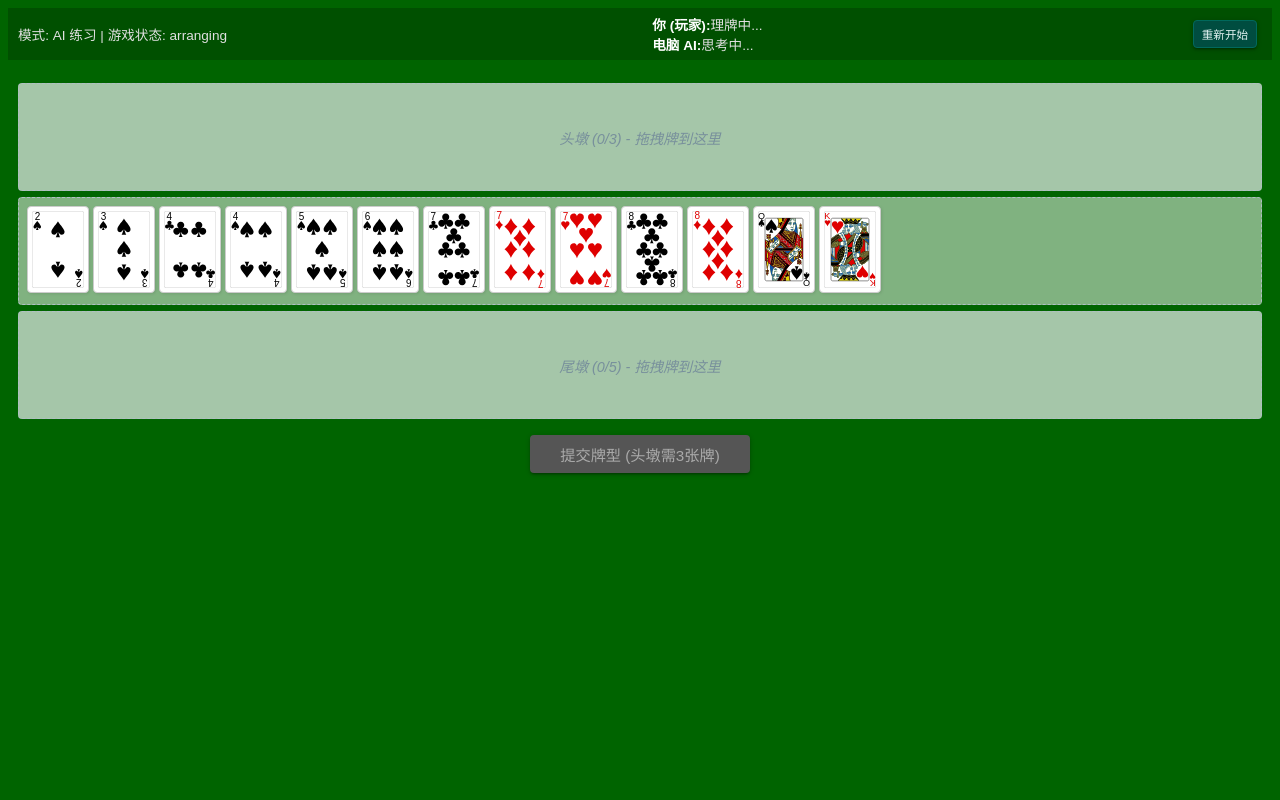
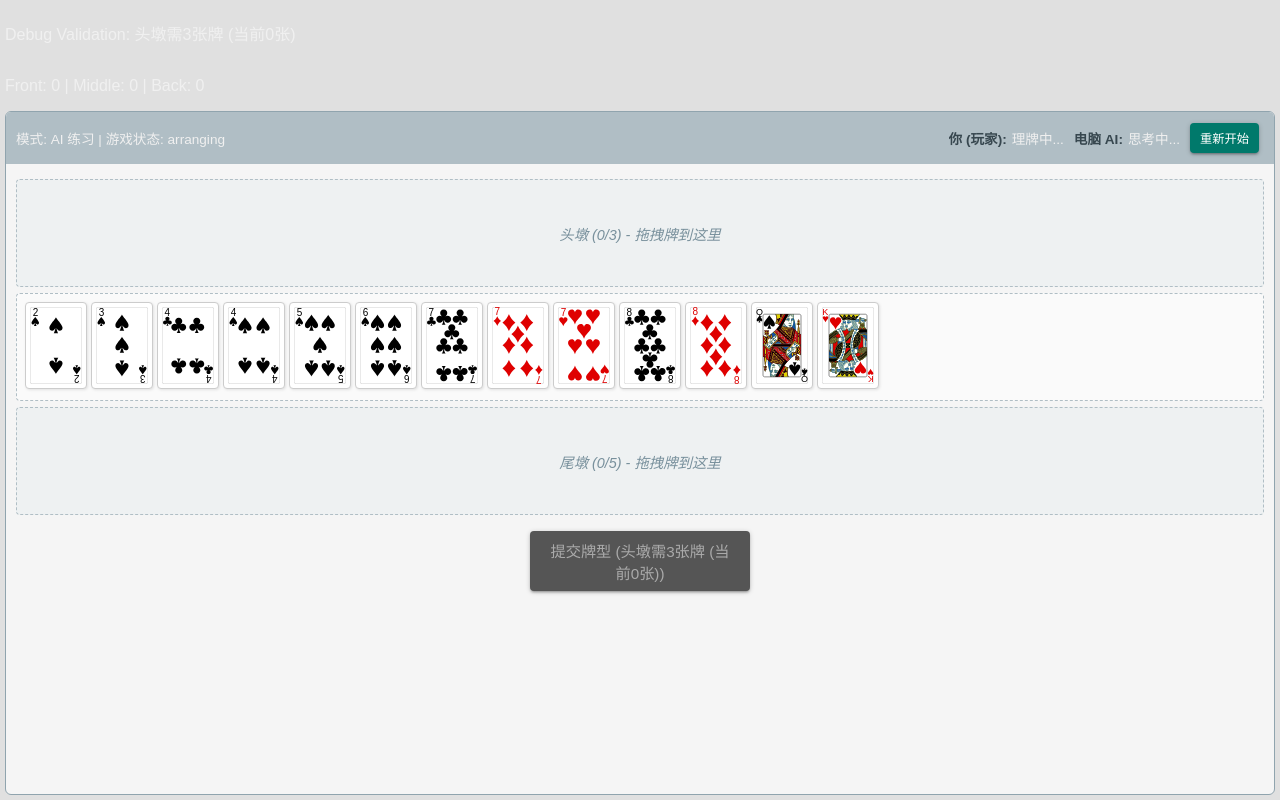
Before and after one commit to wen952555/sss, a Vue app in the folder frontend/: page / in a window 1280 px wide. Both pictures are taken after a click on the button "开始牌局". Built offline with nearby package versions, Linux system fonts and the light colour scheme.

Commit message:
Update App.vue

```diff
--- a/frontend/src/App.vue
+++ b/frontend/src/App.vue
@@ -2,6 +2,13 @@
   <!-- Template is identical to the last working version -->
   <div id="app-container" class="app-flex-container">
     <div v-if="generalError" class="error global-error">{{ generalError }}</div>
+    <p v-if="currentLocalGameState === 'arranging'">Debug Validation: {{ validationMessage }}</p>
+    <p v-if="currentLocalGameState === 'arranging'">
+        Front: {{ playerArrangedHand.front.length }} |
+        Middle: {{ playerArrangedHand.middle.length }} |
+        Back: {{ playerArrangedHand.back.length }}
+    </p>
+
 
     <div class="game-area app-flex-grow">
       <div class="top-info-bar">
@@ -59,8 +66,7 @@
 </template>
 
 <script setup>
-// Script is identical to the last working version
-import { ref, computed, reactive, onMounted } from 'vue';
+import { ref, computed, reactive, onMounted, watch } from 'vue'; // Added watch for debugging
 import GameBoardComponent from './components/GameBoard.vue';
 import Deck from './game_logic_local/Deck';
 import { Card } from './game_logic_local/Card';
@@ -82,27 +88,53 @@ const isDynamicMiddleDunActive = computed(() => {
   return playerArrangedHand.front.length === 3 && playerArrangedHand.back.length === 5;
 });
 
+// Watch for debugging purposes
+watch(playerArrangedHand, (newVal) => {
+  console.log('playerArrangedHand changed:',
+    `F:${newVal.front.length}`,
+    `M:${newVal.middle.length}`,
+    `B:${newVal.back.length}`
+  );
+}, { deep: true });
+
+
 const validationMessage = computed(() => {
-  if (playerArrangedHand.front.length !== 3) return "头墩需3张牌";
-  if (playerArrangedHand.middle.length !== 5) return "中墩需5张牌";
-  if (playerArrangedHand.back.length !== 5) return "尾墩需5张牌";
-  const allPlayerCardsInDuns = new Set([
-      ...playerArrangedHand.front.map(c => c.id),
-      ...playerArrangedHand.middle.map(c => c.id),
-      ...playerArrangedHand.back.map(c => c.id)
-  ]);
-  if (allPlayerCardsInDuns.size !== 13) return "牌未分配完整或有重复";
+  const frontCount = playerArrangedHand.front.length;
+  const middleCount = playerArrangedHand.middle.length;
+  const backCount = playerArrangedHand.back.length;
+
+  if (frontCount !== 3) return `头墩需3张牌 (当前${frontCount}张)`;
+  // 对于中墩和尾墩，只有在头墩满了之后，它们的数量才严格要求是5
+  // 但在提交时，它们必须是5
+  if (middleCount !== 5) return `中墩需5张牌 (当前${middleCount}张)`;
+  if (backCount !== 5) return `尾墩需5张牌 (当前${backCount}张)`;
+
+  const allCardsInDunsSet = new Set();
+  [...playerArrangedHand.front, ...playerArrangedHand.middle, ...playerArrangedHand.back].forEach(card => {
+      if (card && card.id) allCardsInDunsSet.add(card.id);
+  });
+
+  if (allCardsInDunsSet.size !== 13) {
+    return `牌数分配错误 (总${allCardsInDunsSet.size}张不等于13)`;
+  }
+
+  // 验证所有墩牌是否都来自初始手牌
   for (const dun of [playerArrangedHand.front, playerArrangedHand.middle, playerArrangedHand.back]) {
       for (const card of dun) {
-          if (!playerHandInitial.value.find(initialCard => initialCard.id === card.id)) {
-              return "墩内包含无效的牌";
+          if (!card || !playerHandInitial.value.find(initialCard => initialCard.id === card.id)) {
+              return `墩内包含无效的牌或非初始手牌 (${card ? card.id : 'undefined card'})`;
           }
       }
   }
+  // TODO: 在这里添加墩序比较的验证 (头墩牌力 <= 中墩牌力 <= 尾墩牌力)
+  // if (!isValidDunOrder(playerArrangedHand.front, playerArrangedHand.middle, playerArrangedHand.back)) {
+  //   return "墩序错误！";
+  // }
+
   return "可以提交";
 });
 
-const showdownResultsForBoard = computed(() => {
+const showdownResultsForBoard = computed(() => { /* ... (不变) ... */
     if (!showdownResults.value) return null;
     const results = {};
     if (showdownResults.value.player) {
@@ -123,7 +155,8 @@ const showdownResultsForBoard = computed(() => {
     return results;
 });
 
-function startNewAIGame() {
+
+function startNewAIGame() { /* ... (不变) ... */
   isDealing.value = true;
   generalError.value = '';
   currentLocalGameState.value = 'dealing';
@@ -145,33 +178,38 @@ function startNewAIGame() {
   }, 500);
 }
 
-function rankCard(card) {
+function rankCard(card) { /* ... (不变) ... */
     const valueOrder = ['2','3','4','5','6','7','8','9','10','jack','queen','king','ace'];
     const suitOrder = ['clubs', 'diamonds', 'hearts', 'spades'];
+    if (!card || typeof card.value === 'undefined' || typeof card.suit === 'undefined') return -1; // Handle undefined card
     return valueOrder.indexOf(card.value) * 4 + suitOrder.indexOf(card.suit);
 }
 
-function handleDragStartLogic(payload) {
+
+function handleDragStartLogic(payload) { /* ... (不变) ... */
   activeDraggedCardInfo = { card: payload.card, fromSegment: payload.fromSegment };
 }
 
-function handleDesktopDropLogic(payload) {
-  if (!activeDraggedCardInfo || activeDraggedCardInfo.card.id !== payload.card.id) {
-      activeDraggedCardInfo = null; return;
-  }
+function handleDesktopDropLogic(payload) { /* ... (不变) ... */
+  if (!activeDraggedCardInfo) { return; } // Ensure activeDraggedCardInfo is set
+  // desktop drop payload.card is the dragged card from dataTransfer
+  // activeDraggedCardInfo.card is the card instance from our state
+  // It's better to use activeDraggedCardInfo.card for consistency
+  const cardToMove = activeDraggedCardInfo.card;
   const fromSegmentName = activeDraggedCardInfo.fromSegment;
   const toSegmentName = payload.toSegment;
+
   if (!toSegmentName || fromSegmentName === toSegmentName) {
-    activeDraggedCardInfo = null; return;
+    activeDraggedCardInfo = null;
+    return;
   }
-  performCardMove(activeDraggedCardInfo.card, fromSegmentName, toSegmentName);
+  performCardMove(cardToMove, fromSegmentName, toSegmentName);
   activeDraggedCardInfo = null;
 }
 
-function handleTouchDragEndLogic(payload) {
+function handleTouchDragEndLogic(payload) { /* ... (不变) ... */
     if (!activeDraggedCardInfo || !payload || activeDraggedCardInfo.card.id !== payload.card.id) {
-        activeDraggedCardInfo = null;
-        return;
+        activeDraggedCardInfo = null; return;
     }
     const toSegmentName = payload.targetSegment;
     const fromSegmentName = activeDraggedCardInfo.fromSegment;
@@ -181,30 +219,35 @@ function handleTouchDragEndLogic(payload) {
     activeDraggedCardInfo = null;
 }
 
-function handleDragOverSegmentLogic(segmentName) {
-    // For visual feedback
-}
+function handleDragOverSegmentLogic(segmentName) { /* ... (不变) ... */ }
 
 function performCardMove(cardToMove, fromSegmentName, toSegmentName) {
   if (!cardToMove || typeof cardToMove.id === 'undefined') {
+    console.error("PerformCardMove: Invalid card object:", cardToMove);
     return;
   }
+
+  // 1. Remove from source
+  let cardWasInSourceArray = false;
   if (fromSegmentName !== 'initial_hand' && playerArrangedHand[fromSegmentName]) {
-    const arr = playerArrangedHand[fromSegmentName];
-    if (Array.isArray(arr)) {
-        const index = arr.findIndex(c => c && c.id === cardToMove.id);
+    const sourceArray = playerArrangedHand[fromSegmentName];
+    if (Array.isArray(sourceArray)) {
+        const index = sourceArray.findIndex(c => c && c.id === cardToMove.id);
         if (index > -1) {
-          arr.splice(index, 1);
+          sourceArray.splice(index, 1);
+          cardWasInSourceArray = true;
         }
     }
   }
+
+  // 2. Add to destination
   const targetSegmentArray = playerArrangedHand[toSegmentName];
   if (targetSegmentArray && Array.isArray(targetSegmentArray)) {
     if (!targetSegmentArray.find(c => c && c.id === cardToMove.id)) {
       targetSegmentArray.push(cardToMove);
       targetSegmentArray.sort((a, b) => rankCard(a) - rankCard(b));
-    } else {
-      if (fromSegmentName !== 'initial_hand' &&
+    } else { // Card already in target, revert removal if applicable
+      if (cardWasInSourceArray && fromSegmentName !== 'initial_hand' &&
           playerArrangedHand[fromSegmentName] &&
           Array.isArray(playerArrangedHand[fromSegmentName]) &&
           !playerArrangedHand[fromSegmentName].find(c => c && c.id === cardToMove.id)) {
@@ -213,9 +256,12 @@ function performCardMove(cardToMove, fromSegmentName, toSegmentName) {
       }
     }
   } else if (toSegmentName === 'initial_hand') {
-    // Card is moved back
-  } else {
-      if (fromSegmentName !== 'initial_hand' && playerArrangedHand[fromSegmentName] &&
+    // Card is moved back to the conceptual "initial area".
+    // If it was removed from a dun, it is now "unassigned" again.
+    // GameBoard's computed property `cardsForMiddleOrInitialArea` will update.
+  } else { // Invalid target
+      if (cardWasInSourceArray && fromSegmentName !== 'initial_hand' &&
+          playerArrangedHand[fromSegmentName] &&
           Array.isArray(playerArrangedHand[fromSegmentName]) &&
           !playerArrangedHand[fromSegmentName].find(c => c && c.id === cardToMove.id) ) {
           playerArrangedHand[fromSegmentName].push(cardToMove);
@@ -223,30 +269,33 @@ function performCardMove(cardToMove, fromSegmentName, toSegmentName) {
       }
   }
 
-  if (playerArrangedHand.front.length === 3 && playerArrangedHand.back.length === 5) {
-      const assignedToFrontIds = new Set(playerArrangedHand.front.filter(c => c).map(c => c.id));
-      const assignedToBackIds = new Set(playerArrangedHand.back.filter(c => c).map(c => c.id));
+  // Auto-fill or clear middle dun logic (CRUCIAL for 3-5-5 interaction)
+  const frontIsFull = playerArrangedHand.front.length === 3;
+  const backIsFull = playerArrangedHand.back.length === 5;
+
+  if (frontIsFull && backIsFull) {
+      const assignedToFrontIds = new Set(playerArrangedHand.front.map(c => c.id));
+      const assignedToBackIds = new Set(playerArrangedHand.back.map(c => c.id));
+
+      // Collect all cards NOT in front or back, these are candidates for middle
       let middleCandidates = playerHandInitial.value.filter(
           c => c && !assignedToFrontIds.has(c.id) && !assignedToBackIds.has(c.id)
       );
-      const currentMiddleCards = playerArrangedHand.middle.filter(
-          c => c && !assignedToFrontIds.has(c.id) && !assignedToBackIds.has(c.id)
-      );
-      const currentMiddleIds = new Set(currentMiddleCards.map(c => c.id));
-      let finalMiddle = [...currentMiddleCards];
-      for (const candidate of middleCandidates) {
-          if (candidate && finalMiddle.length < 5 && !currentMiddleIds.has(candidate.id)) {
-              finalMiddle.push(candidate);
-              currentMiddleIds.add(candidate.id);
-          }
-      }
-      playerArrangedHand.middle = finalMiddle.slice(0,5).sort((a,b) => rankCard(a) - rankCard(b));
+
+      // Ensure middle dun gets exactly 5 of these candidates
+      playerArrangedHand.middle = middleCandidates.slice(0, 5).sort((a, b) => rankCard(a) - rankCard(b));
+  } else {
+      // If front or back is NOT full, middle dun should only contain cards explicitly dragged there.
+      // Any card dragged OUT of middle should be removed.
+      // Any card dragged INTO middle (from initial or other duns) is added (as handled above).
+      // We don't auto-clear it here, as user might be temporarily moving cards.
+      // The validationMessage will catch if middle is not 5 at submission time.
   }
 }
 
 function submitPlayerHand() {
   if (validationMessage.value !== "可以提交") {
-    generalError.value = "牌型不符合要求: " + validationMessage.value;
+    generalError.value = "提交失败: " + validationMessage.value; // More specific error
     return;
   }
   playerIsReady.value = true;
@@ -254,6 +303,8 @@ function submitPlayerHand() {
   aiProcessHand();
   checkForShowdown();
 }
+
+// ... (rest of the script: aiProcessHand, checkForShowdown, getHandType, compareSingleDuns, compareHands, onMounted)
 function aiProcessHand() {
   const handToArrange = [...aiHand.value];
   handToArrange.sort(() => 0.5 - Math.random());
@@ -270,11 +321,15 @@ function checkForShowdown() {
 }
 function getHandType(dun) {
     if (!dun || dun.length === 0) return { type: '乌龙', rank: 0, cards: dun, description: '乌龙' };
+    // This is a placeholder, needs full implementation
     if (dun.length === 3) {
         const values = dun.map(c => c.value);
         if (values[0] === values[1] && values[1] === values[2]) {
-             return { type: '三条', rank: 4, cards: dun, description: `三条-${values[0]}` };
+             return { type: '三条', rank: 4, cards: dun, description: `三条-${values[0]}` }; // Example rank
         }
+    }
+    if (dun.length === 5) {
+        // Add more checks for 5-card hands
     }
     return { type: '乌龙', rank: 0, cards: dun, description: '乌龙' };
 }
@@ -283,8 +338,9 @@ function compareSingleDuns(playerDun, aiDun) {
     const aiType = getHandType(aiDun);
     if (playerType.rank > aiType.rank) return 1;
     if (playerType.rank < aiType.rank) return -1;
-    const playerMaxRank = playerDun.length > 0 ? Math.max(...playerDun.map(c => rankCard(c))) : -1;
-    const aiMaxRank = aiDun.length > 0 ? Math.max(...aiDun.map(c => rankCard(c))) : -1;
+    // Placeholder for tie-breaking logic
+    const playerMaxRank = playerDun.length > 0 ? Math.max(...playerDun.map(c => c ? rankCard(c) : -1).filter(r => r !== -1)) : -1;
+    const aiMaxRank = aiDun.length > 0 ? Math.max(...aiDun.map(c => c ? rankCard(c) : -1).filter(r => r !== -1)) : -1;
     if (playerMaxRank > aiMaxRank) return 1;
     if (playerMaxRank < aiMaxRank) return -1;
     return 0;
@@ -320,42 +376,43 @@ function compareHands(pHand, aHand) {
 onMounted(() => {
   currentLocalGameState.value = 'idle';
 });
+
 </script>
 
 <style scoped>
+/* Styles are identical to the last working version for build */
 .app-flex-container {
   display: flex;
   flex-direction: column;
-  min-height: 100vh; /* 确保占满视口高度 */
-  height: 100%; /* 尝试强制高度，与body, html的100%配合 */
-  /* background-color: #fff; */ /* App 的背景由 main.css 的 body 控制 */
-  padding: 8px; /* 手机上整体边距小一点 */
+  min-height: 100vh;
+  height: 100%;
+  background-color: #e0e0e0;
+  padding: 5px;
   box-sizing: border-box;
-  overflow: hidden; /* 防止 App 级别滚动 */
+  overflow: hidden;
 }
-
 .global-error {
   margin-bottom: 10px;
   flex-shrink: 0;
 }
-
 .game-area {
-  /* border: 1px solid #78909c; */ /* 边框颜色可以淡一些或与背景融合 */
-  background-color: transparent; /* 让 App 的深绿色背景透出来 */
-  /* border-radius: 6px; */ /* 可以不需要圆角，如果希望与App边缘对齐 */
+  border: 1px solid #90a4ae;
+  background-color: #f5f5f5;
+  border-radius: 6px;
   display: flex;
   flex-direction: column;
-  flex-grow: 1; /* 占据父元素（.app-flex-container）的剩余空间 */
-  overflow: hidden; /* 确保 game-area 内部滚动 */
-  padding: 0; /* 移除 game-area 的 padding，让子元素控制 */
+  overflow: hidden;
 }
-
+.app-flex-grow {
+  flex-grow: 1;
+  display: flex;
+  flex-direction: column;
+  min-height: 0;
+}
 .top-info-bar {
-  background-color: rgba(0, 0, 0, 0.2); /* 在深绿色背景上的半透明深色条 */
-  color: #e0e0e0; /* 信息栏文字用浅色 */
+  background-color: #b0bec5;
   padding: 6px 10px;
-  /* border-radius: 4px 4px 0 0; */ /* 如果 game-area 无圆角，这里也不需要 */
-  margin-bottom: 8px; /* 与下方牌桌的间距 */
+  border-radius: 4px 4px 0 0;
   display: flex;
   justify-content: space-between;
   align-items: center;
@@ -364,42 +421,51 @@ onMounted(() => {
   flex-wrap: wrap;
   gap:5px;
 }
+.game-status-mode {
+  margin-right: auto;
+}
+.player-statuses-inline {
+  display: flex;
+  gap: 10px;
+  flex-wrap: nowrap;
+  overflow-x: auto;
+}
+.player-status-item {
+  display: flex;
+  align-items: center;
+  gap: 5px;
+  white-space: nowrap;
+}
 .player-status-item strong {
-  color: #fff; /* 玩家名字用更亮的颜色 */
+  color: #37474f;
 }
 .restart-button-inline {
-  background-color: #004d40 !important; /* 更深的绿色按钮 */
-  border: 1px solid #00695c;
-  color: #e0f2f1 !important;
-  padding: 5px 8px !important; /* 按钮再小一点 */
-  font-size: 0.85em !important;
+  background-color: #00796b !important;
+  padding: 6px 10px !important;
+  font-size: 0.9em !important;
+  white-space: nowrap;
 }
-.restart-button-inline:hover {
-    background-color: #00695c !important;
-}
-
-
 .game-board-main-area {
   margin-top: 0;
-  /* border-radius and border-top related styles can be removed if game-area has no border/radius */
+  border-top-left-radius: 0;
+  border-top-right-radius: 0;
 }
-
 .idle-message, .dealing-message {
     text-align: center;
     padding: 20px;
     font-size: 1.1em;
-    color: #b0bec5; /* 在深绿色背景上，提示文字用浅灰色 */
+    color: #546e7a;
     flex-grow: 1;
     display: flex;
     align-items: center;
     justify-content: center;
 }
-.error { /* 这个是通用的错误提示，颜色也需要调整 */
-    background-color: #ffccbc; /* 浅橙色背景 */
-    color: #bf360c; /* 深橙色文字 */
+.error {
+    background-color: #ffcdd2;
+    color: #c62828;
     padding: 10px;
     border-radius: 4px;
     margin-bottom: 10px;
-    border: 1px solid #ffab91;
+    border: 1px solid #ef9a9a;
 }
 </style>
```
